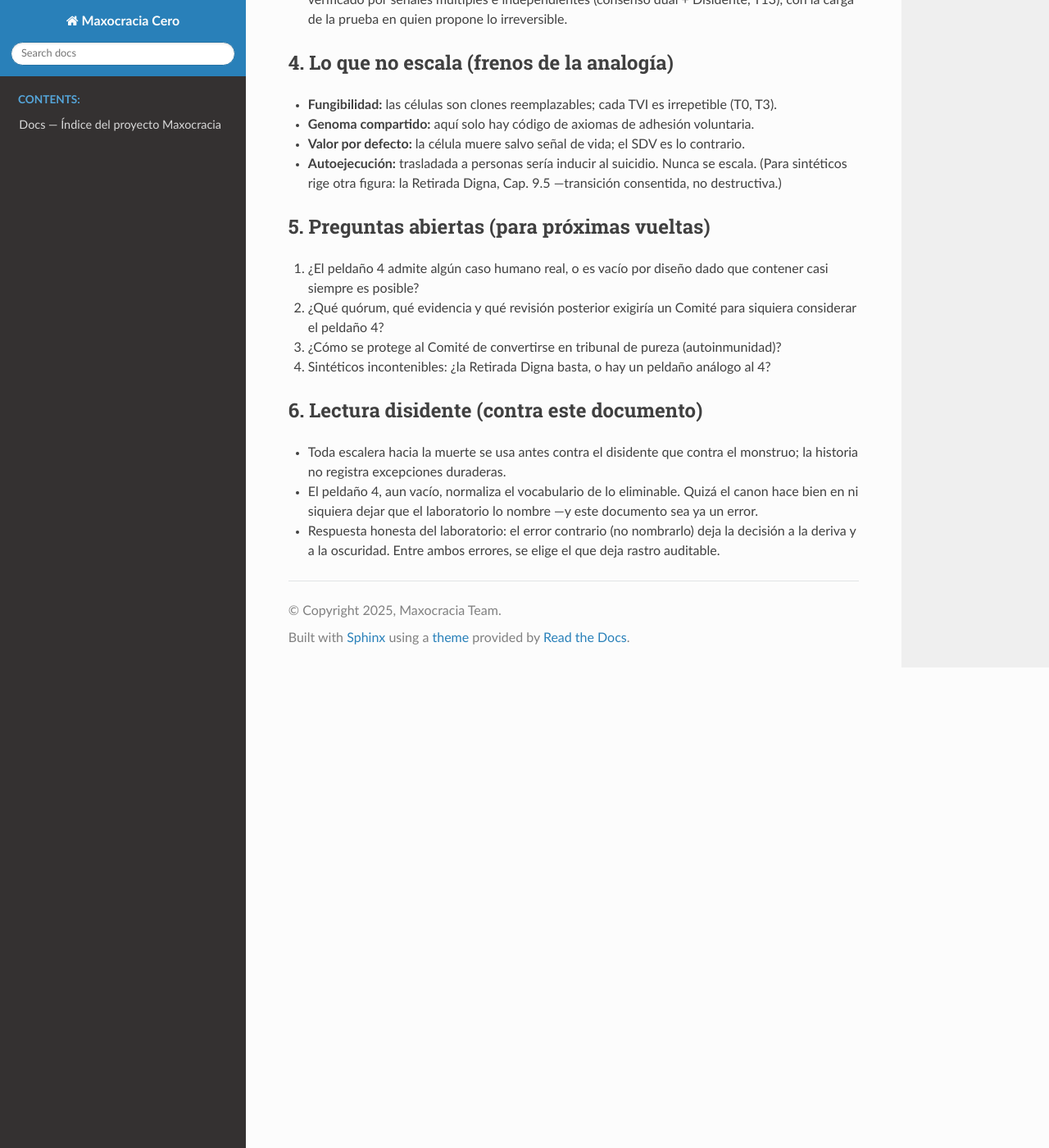
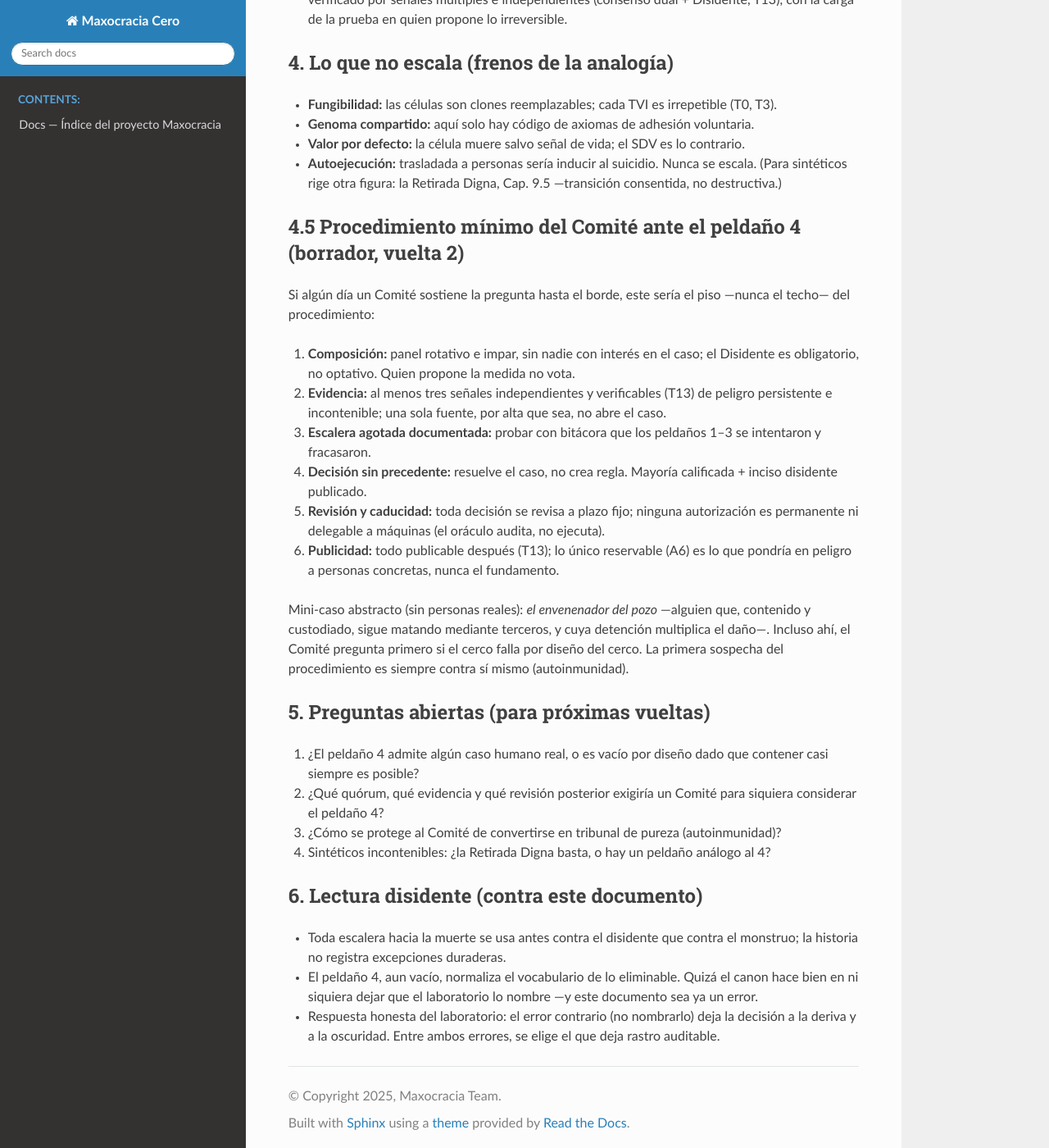
Before and after one commit to maxnelsonlopez/maxocracia-cero, a Sphinx documentation site: the page built from docs/laboratorio/002_apoptosis_y_casos_limite.md, in a window 1280 px wide and 1400 px high, scrolled down 1445 px. Shown: the whole window at 82% size. Built offline with Sphinx 7.4.7 and the Read the Docs theme 3.1.0, drawn with Linux system fonts in a browser that asks for light colours; pages that are not in the unit, such as notebooks, are missing from menus.

Commit message:
docs(laboratorio): vuelta 2 - procedimiento Comite, metrica D, 2da hornada A0, fuerza dentro/fuera - Muse Spark (Meta)

```diff
--- a/docs/laboratorio/002_apoptosis_y_casos_limite.md
+++ b/docs/laboratorio/002_apoptosis_y_casos_limite.md
@@ -65,6 +65,29 @@ Del cuerpo a la comunidad maxocrática, en orden:
 - **Autoejecución:** trasladada a personas sería inducir al suicidio. Nunca se escala. (Para
   sintéticos rige otra figura: la Retirada Digna, Cap. 9.5 —transición consentida, no destructiva.)
 
+## 4.5 Procedimiento mínimo del Comité ante el peldaño 4 (borrador, vuelta 2)
+
+Si algún día un Comité sostiene la pregunta hasta el borde, este sería el piso —nunca el techo— del
+procedimiento:
+
+1. **Composición:** panel rotativo e impar, sin nadie con interés en el caso; el Disidente es
+   obligatorio, no optativo. Quien propone la medida no vota.
+2. **Evidencia:** al menos tres señales independientes y verificables (T13) de peligro persistente
+   e incontenible; una sola fuente, por alta que sea, no abre el caso.
+3. **Escalera agotada documentada:** probar con bitácora que los peldaños 1–3 se intentaron y
+   fracasaron.
+4. **Decisión sin precedente:** resuelve el caso, no crea regla. Mayoría calificada + inciso
+   disidente publicado.
+5. **Revisión y caducidad:** toda decisión se revisa a plazo fijo; ninguna autorización es
+   permanente ni delegable a máquinas (el oráculo audita, no ejecuta).
+6. **Publicidad:** todo publicable después (T13); lo único reservable (A6) es lo que pondría en
+   peligro a personas concretas, nunca el fundamento.
+
+Mini-caso abstracto (sin personas reales): *el envenenador del pozo* —alguien que, contenido y
+custodiado, sigue matando mediante terceros, y cuya detención multiplica el daño—. Incluso ahí, el
+Comité pregunta primero si el cerco falla por diseño del cerco. La primera sospecha del
+procedimiento es siempre contra sí mismo (autoinmunidad).
+
 ## 5. Preguntas abiertas (para próximas vueltas)
 
 1. ¿El peldaño 4 admite algún caso humano real, o es vacío por diseño dado que contener casi siempre
```
Also changed, not shown: docs/laboratorio/003_maltud_patron_operativo.md (+14 -0 lines), docs/laboratorio/004_taller_a0_en_positivo.md (+12 -0 lines), docs/laboratorio/005_ecologia_entre_eticas.md (+18 -0 lines).
